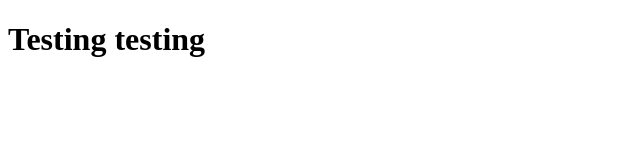
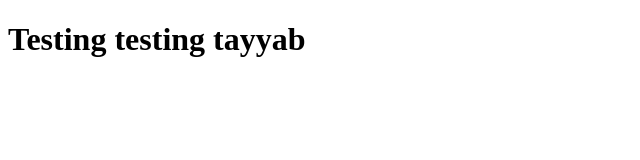
Before and after one commit to AKDesigner/WHMCS, a plain HTML site: page index.html in a window 1280 px wide. Shown: the whole page, without its empty margins (0-640 px from the left). Drawn offline with Linux system fonts and the light colour scheme.

Commit message:
Update index.html

```diff
--- a/index.html
+++ b/index.html
@@ -6,6 +6,6 @@
 </head>
 
 <body style="background:url(index.jpg) no-repeat; background-size:cover">
-  <h1> Testing testing</h1>
+  <h1> Testing testing tayyab</h1>
   </body>
 </html>
```
